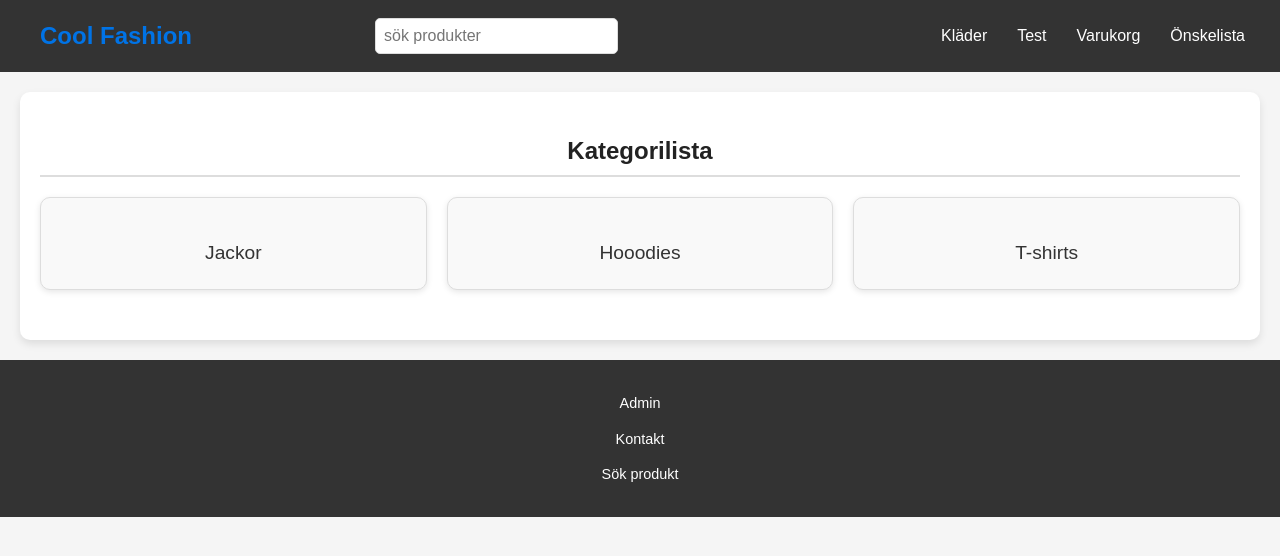
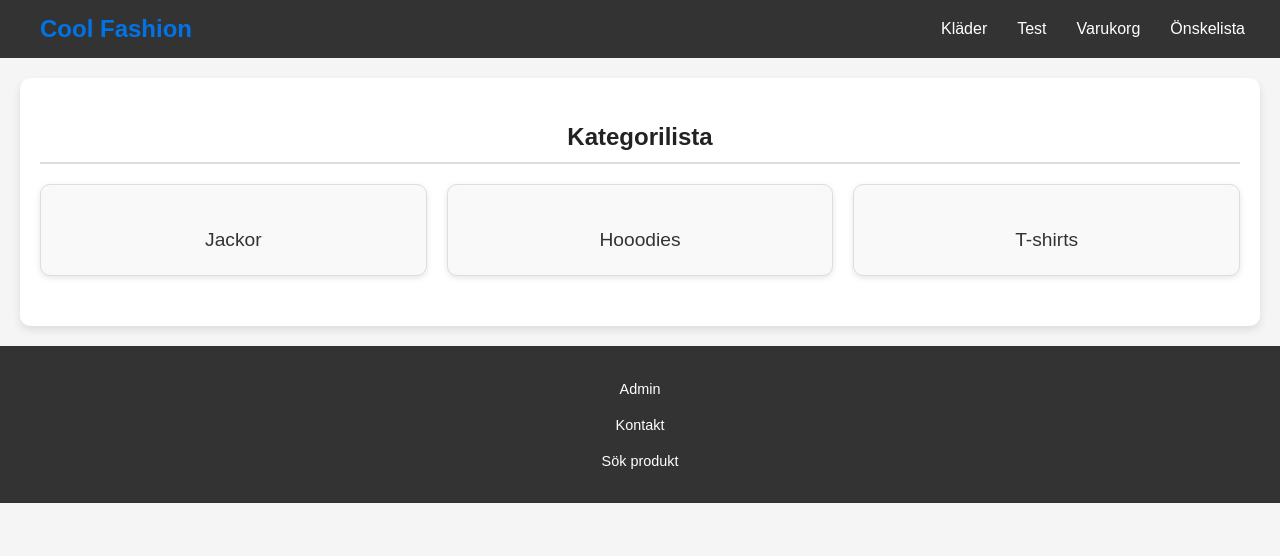
Before and after one commit to Trollkarl3n/Agilprojekt3, a plain HTML site: page category.html in a window 1280 px wide. Drawn offline with Linux system fonts and the light colour scheme.

Commit message:
Ta bort onödig searchbar

```diff
--- a/category.html
+++ b/category.html
@@ -16,11 +16,6 @@
         <nav>
           <div class="logo">
             <h1><a href="index.html">Cool Fashion</a></h1>
-          </div>
-          <div class="searchbox">
-            <form id="product-search-form" class="product-search-form" action="submit">
-              <input type="text" id="product-search-text" placeholder="sök produkter" />
-            </form>
           </div>
           <input type="checkbox" id="nav-toggle" class="nav-toggle" />
           <label for="nav-toggle" class="hamburger-menu">
```
Also changed, not shown: contact.html (+0 -5 lines), productcart.html (+0 -5 lines), productinfo.html (+0 -5 lines).
